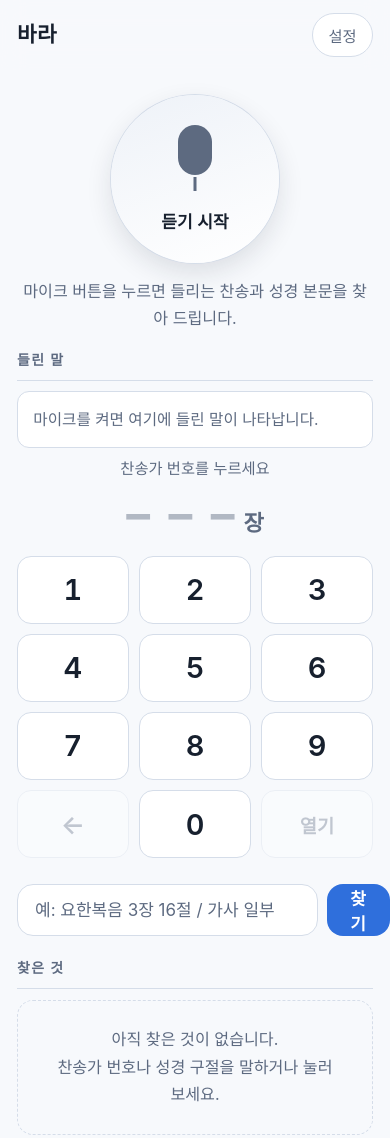
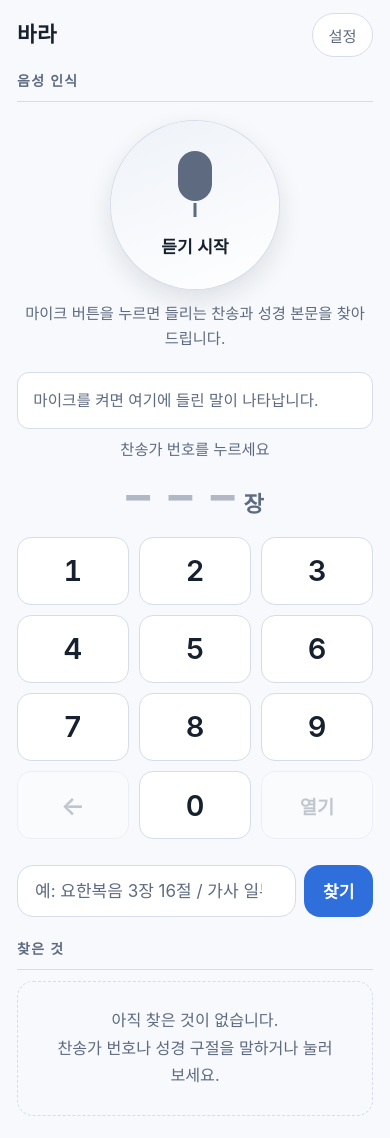
Before and after one commit to HojungCHOI/bara, a website with bundled scripts: page index.html in a window 390 px wide. Shown: the top 1138 px of the page. Built offline with nearby package versions, Linux system fonts and the light colour scheme.

Commit message:
마이크 버튼을 왼쪽 단으로 옮김
요청대로 모바일이 아닌 화면에서는 좌우를 이렇게 나눈다.
  왼쪽  - 음성인식 버튼, 인식된 글자, 번호 키패드, 직접 입력
  오른쪽 - 검색된 내용, 최근 기록

지금까지 마이크 버튼은 두 단 위에 따로 떠 있었다. 이제 왼쪽 단 안으로
들어가서, 듣기와 관련된 것이 한쪽에 모이고 결과는 반대쪽에만 남는다.

모바일(700px 미만)에서는 두 단이 위아래로 쌓이므로 마이크가 화면 첫
요소로 그대로 온다. 좁은 단에서 "찾기" 버튼 글자가 두 줄로 쪼개지던 것도
함께 고쳤다.

아이패드 세로·가로와 휴대폰에서 마이크가 왼쪽, 결과가 오른쪽에 오는지
좌표로 확인했다. 가로 넘침 없음. 테스트 98건 통과.

Co-Authored-By: Claude Opus 5 <noreply@anthropic.com>
Claude-Session: https://claude.ai/code/session_01DN764K865WyV8YpWi8fQ36

```diff
--- a/css/style.css
+++ b/css/style.css
@@ -633,3 +633,16 @@ main {
 }
 .mic-stats[hidden] { display: none; }
 .mic-stats .warn { color: var(--danger); }
+
+/* 마이크는 왼쪽 단 안에 들어간다. 단 폭에 맞춰 여백을 줄인다. */
+.pane-input .listen { padding: 0.25rem 0 1rem; gap: 0.7rem; }
+.pane-input .listen .status { font-size: 0.9rem; }
+
+/* 모바일(한 단)에서는 마이크가 화면 첫 요소이므로 조금 더 크게 둔다. */
+@media (max-width: 699px) {
+  .pane-input .listen { padding: 0.5rem 0 1.25rem; }
+}
+
+/* 좁은 단에서 버튼 글자가 쪼개지지 않게 한다. */
+.btn-primary { white-space: nowrap; padding: 0 1.1rem; }
+.manual input { min-width: 0; }
--- a/index.html
+++ b/index.html
@@ -22,22 +22,21 @@
 </header>
 
 <main>
-  <!-- 듣기 영역 -->
-  <section class="listen" aria-label="음성 인식">
-    <button id="btn-mic" class="mic" type="button" aria-pressed="false">
-      <span class="mic-icon" aria-hidden="true"></span>
-      <span class="mic-label">듣기 시작</span>
-    </button>
-    <p id="status" class="status" role="status" aria-live="polite">
-      마이크 버튼을 누르면 들리는 찬송과 성경 본문을 찾아 드립니다.
-    </p>
-  </section>
-
   <!-- 왼쪽: 들린 말과 입력 / 오른쪽: 찾은 결과 -->
   <div class="panes">
 
     <div class="pane pane-input">
-      <h2 class="pane-title">들린 말</h2>
+      <h2 class="pane-title">음성 인식</h2>
+
+      <section class="listen" aria-label="음성 인식">
+        <button id="btn-mic" class="mic" type="button" aria-pressed="false">
+          <span class="mic-icon" aria-hidden="true"></span>
+          <span class="mic-label">듣기 시작</span>
+        </button>
+        <p id="status" class="status" role="status" aria-live="polite">
+          마이크 버튼을 누르면 들리는 찬송과 성경 본문을 찾아 드립니다.
+        </p>
+      </section>
 
       <p id="transcript" class="transcript" aria-live="off"></p>
       <p id="mic-stats" class="mic-stats" hidden></p>
```
